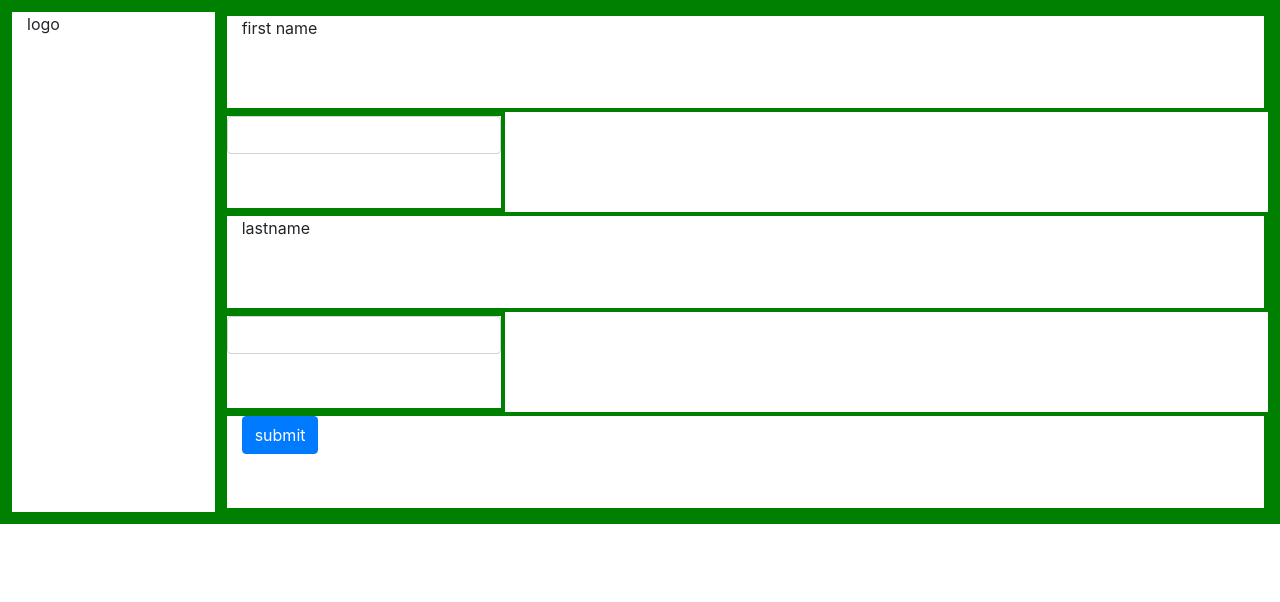
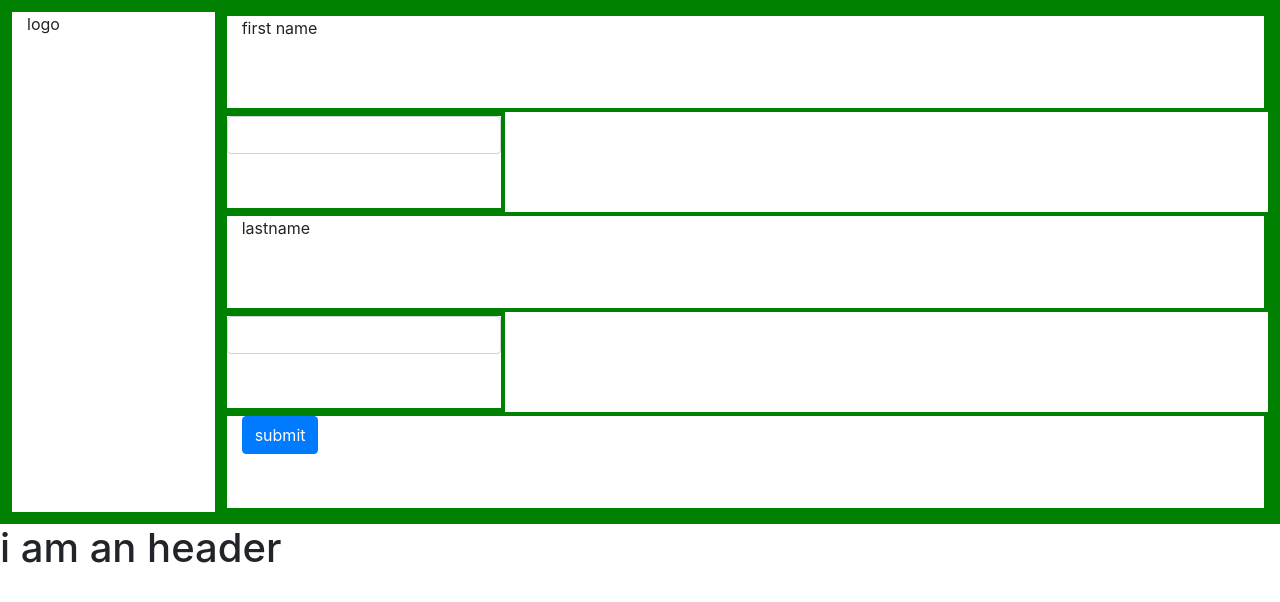
Before and after one commit to chibuike2003/teens-hub, a plain HTML site: page bsinlineform.html in a window 1280 px wide. Drawn offline with nearby package versions, Linux system fonts and the light colour scheme.

Commit message:
added to do file

```diff
--- a/bsinlineform.html
+++ b/bsinlineform.html
@@ -43,5 +43,6 @@ div{
 </div>
 </div>
 </div>
+<h1>i am an header</h1>
 </body>
 </html>
```
Also changed, not shown: bstable.html (+1 -0 lines), tomorrow.txt (added).
